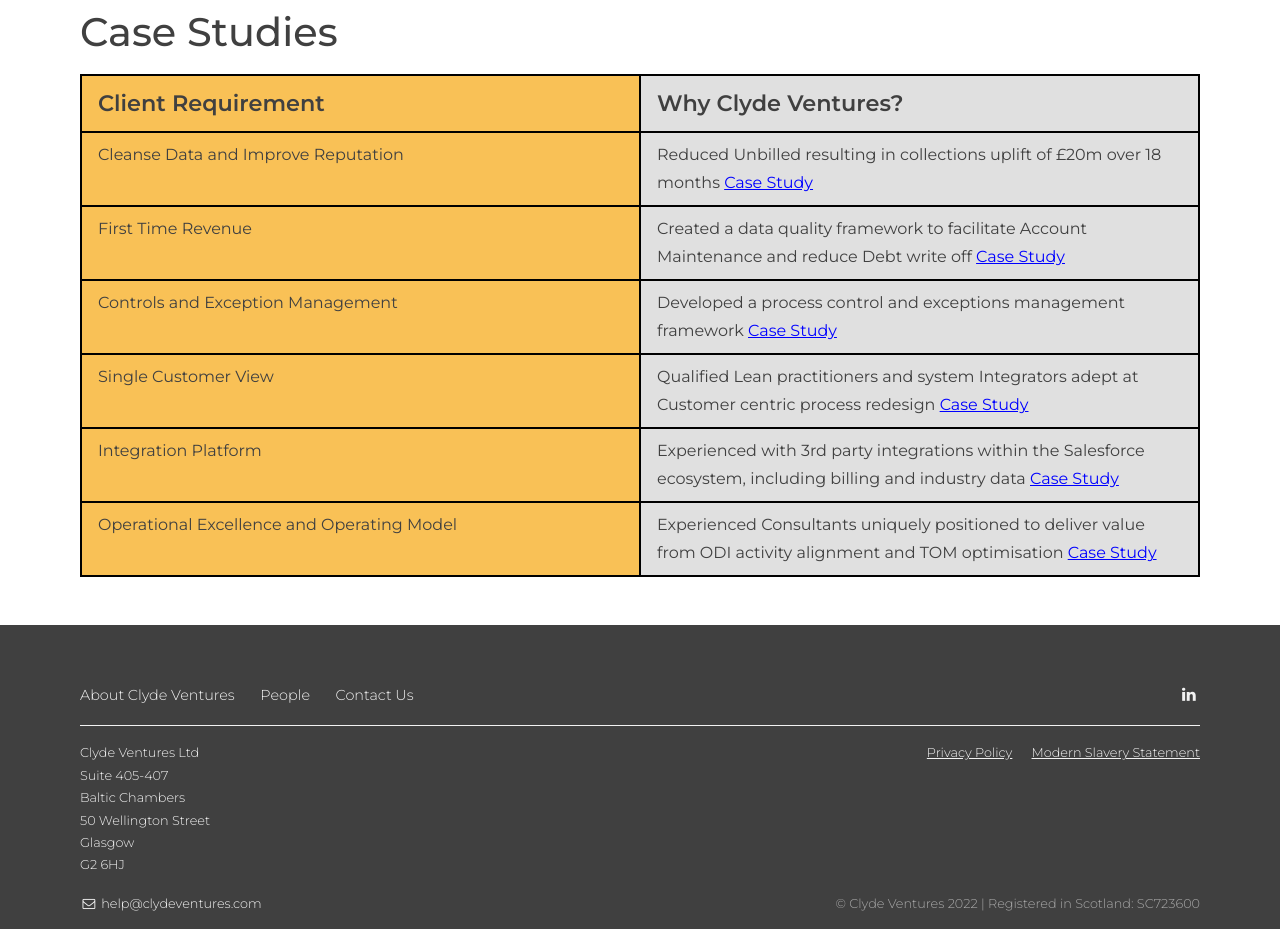
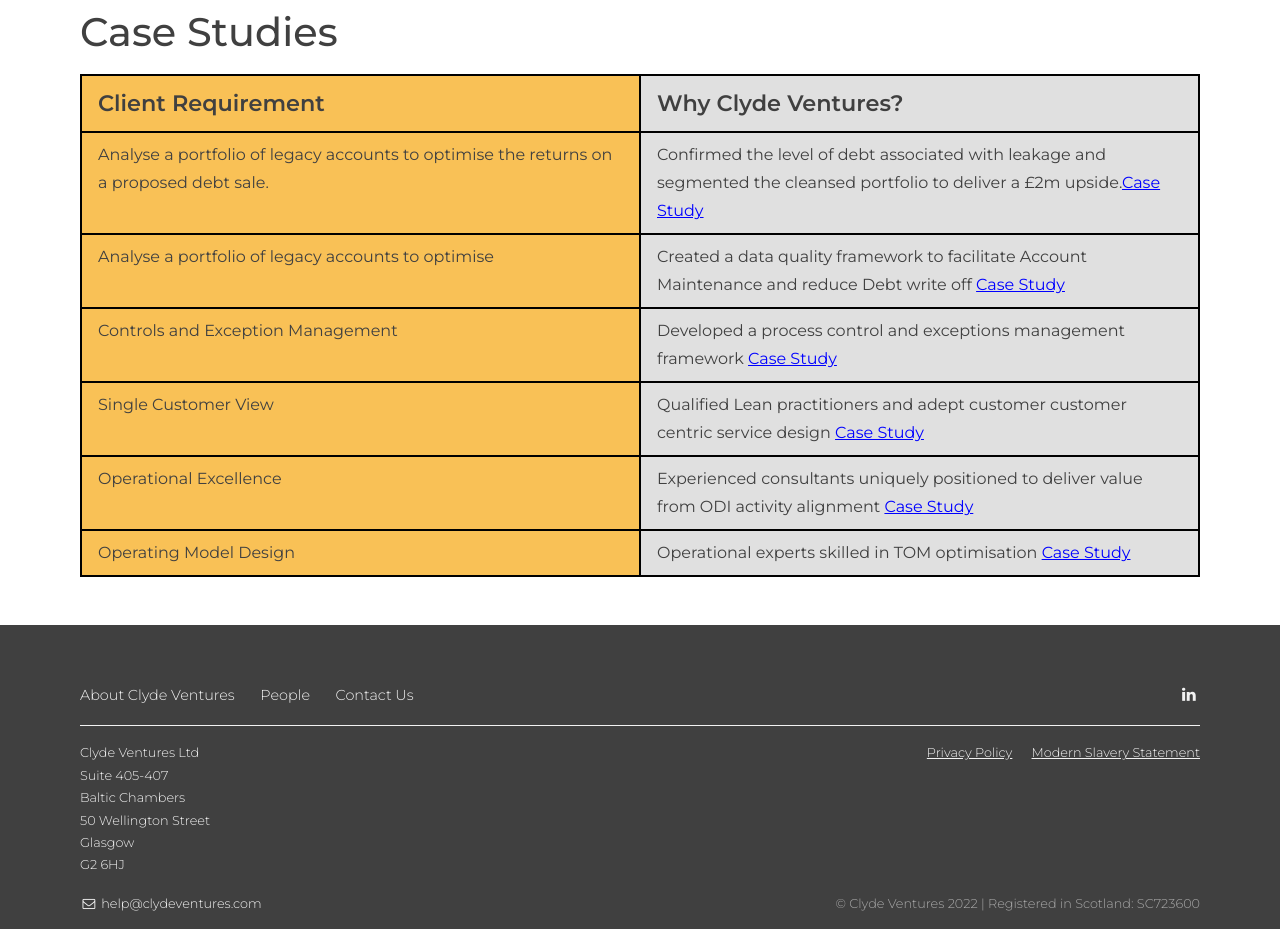
Before and after one commit to luke-meadows/clyde-ventures-2.0, a Next.js app: page /what-we-do/consultancy in a window 1280 px wide. Shown: the part 1800-2729 px from the top of the page. Built offline with nearby package versions, Linux system fonts and the light colour scheme.

Commit message:
Case study grid

```diff
--- a/components/CaseStudyGrid.js
+++ b/components/CaseStudyGrid.js
@@ -11,17 +11,22 @@
         </div>
         {/* BREAK */}
         <div className="row">
-          <div className="row-left">Cleanse Data and Improve Reputation</div>
+          <div className="row-left">
+            Analyse a portfolio of legacy accounts to optimise the returns on a
+            proposed debt sale.
+          </div>
           <div className="row-right">
-            Reduced Unbilled resulting in collections uplift of £20m over 18
-            months{' '}
+            Confirmed the level of debt associated with leakage and segmented
+            the cleansed portfolio to deliver a £2m upside.
             <Link href="/insights/data-cleanse">
               <a href="">Case Study</a>
             </Link>
           </div>
         </div>
         <div className="row">
-          <div className="row-left">First Time Revenue</div>
+          <div className="row-left">
+            Analyse a portfolio of legacy accounts to optimise
+          </div>
           <div className="row-right">
             Created a data quality framework to facilitate Account Maintenance
             and reduce Debt write off{' '}
@@ -42,8 +47,8 @@
         <div className="row">
           <div className="row-left">Single Customer View</div>
           <div className="row-right">
-            Qualified Lean practitioners and system Integrators adept at
-            Customer centric process redesign{' '}
+            Qualified Lean practitioners and adept customer customer centric
+            service design{' '}
             <Link href="/insights/domestic-sales">
               <a href="">Case Study</a>
             </Link>
@@ -51,22 +56,19 @@
         </div>
 
         <div className="row">
-          <div className="row-left">Integration Platform</div>
+          <div className="row-left">Operational Excellence</div>
           <div className="row-right">
-            Experienced with 3rd party integrations within the Salesforce
-            ecosystem, including billing and industry data{' '}
+            Experienced consultants uniquely positioned to deliver value from
+            ODI activity alignment{' '}
             <Link href="/insights/integration-platform">
               <a href="">Case Study</a>
             </Link>
           </div>
         </div>
         <div className="row">
-          <div className="row-left">
-            Operational Excellence and Operating Model
-          </div>
+          <div className="row-left">Operating Model Design</div>
           <div className="row-right">
-            Experienced Consultants uniquely positioned to deliver value from
-            ODI activity alignment and TOM optimisation{' '}
+            Operational experts skilled in TOM optimisation{' '}
             <Link href="/insights/operating-model">
               <a href="">Case Study</a>
             </Link>
```
